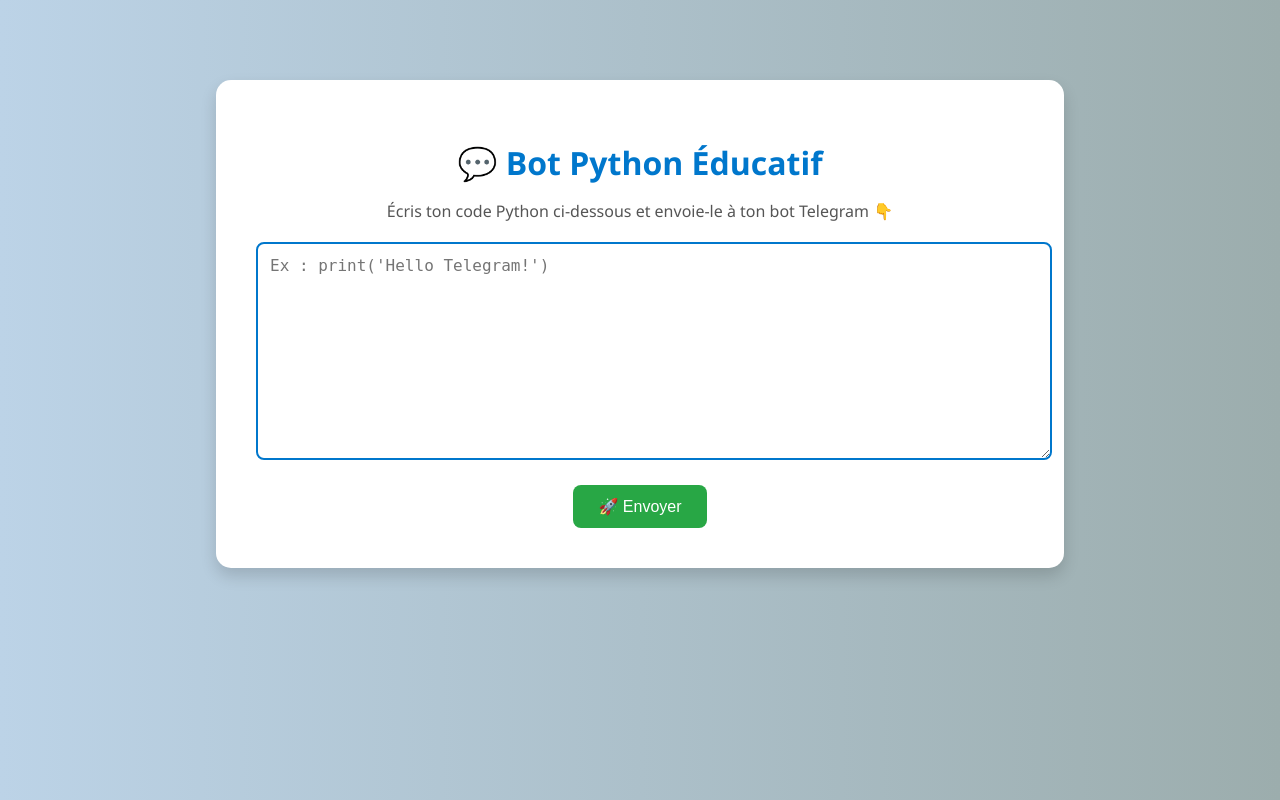
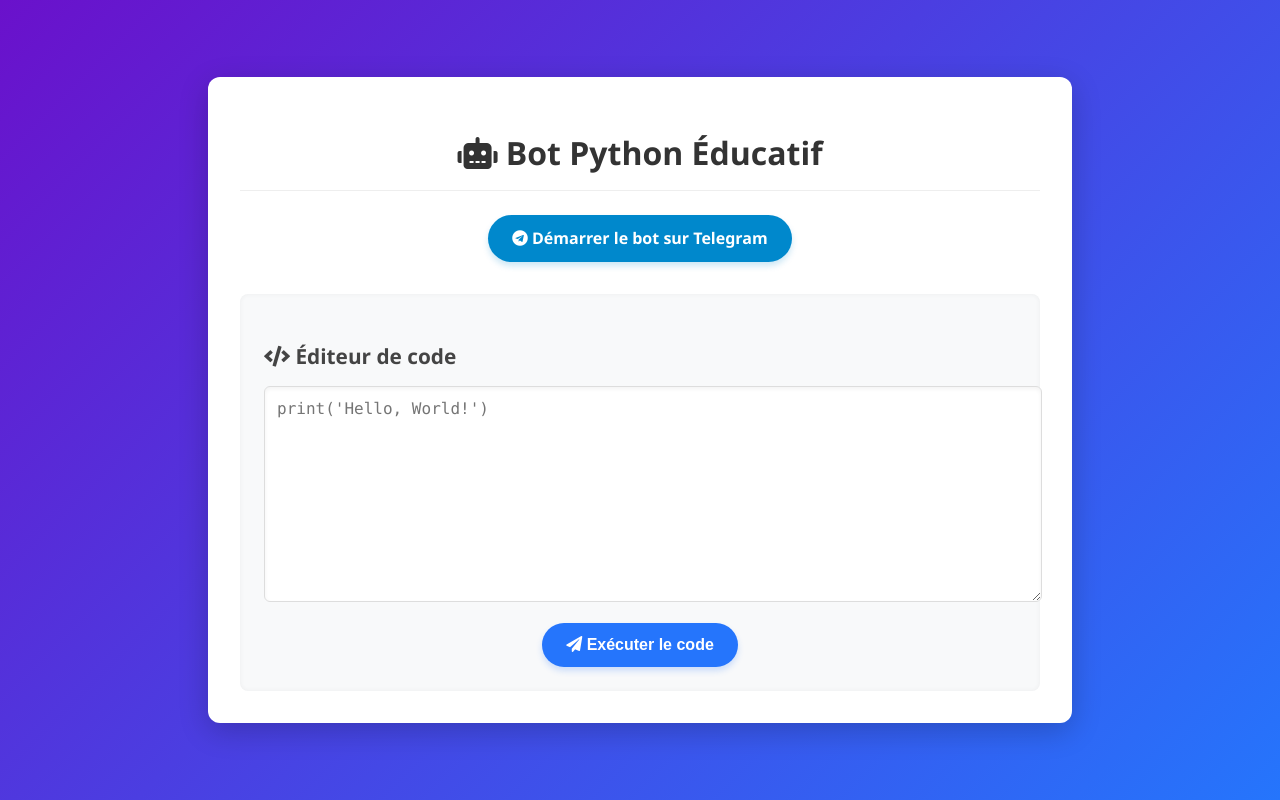
Before and after one commit to ranim43500/bot-python, a Flask app: page / in a window 1280 px wide. Run offline with Flask 3, Linux system fonts and the light colour scheme; data that the repository does not hold is empty.

Commit message:
fixer les erreur

```diff
--- a/interface_web/app.py
+++ b/interface_web/app.py
@@ -1,21 +1,66 @@
-from flask import Flask, render_template, request
+from flask import Flask, render_template, request, jsonify
 import requests
+from flask_cors import CORS  # Import pour gérer le CORS
 
 app = Flask(__name__)
+CORS(app)  # Activer CORS pour toutes les routes
 
 BOT_TOKEN = "7426449390:AAFvKcfiKArCsnd9_KpY6sETzK1VL4IJHtA"
-CHAT_ID = "123456789"
+CHAT_ID = "7726471914"  # ID Telegram de Shayma Dridi
+
+def get_bot_info():
+    """Récupérer les informations du bot depuis l'API Telegram"""
+    try:
+        response = requests.get(f"https://api.telegram.org/bot{BOT_TOKEN}/getMe")
+        if response.status_code == 200:
+            data = response.json()
+            if data.get("ok"):
+                return data.get("result", {})
+    except Exception as e:
+        print(f"Erreur lors de la récupération des informations du bot: {e}")
+
+    return {"username": "votre_bot_username", "first_name": "Bot Python"}
 
 @app.route("/", methods=["GET", "POST"])
 def index():
+    bot_info = get_bot_info()
+
     if request.method == "POST":
         code = request.form["code"]
-        requests.post(f"https://api.telegram.org/bot{BOT_TOKEN}/sendMessage", data={
-            "chat_id": CHAT_ID,
-            "text": f"Code reçu depuis l'interface web :\n{code}"
-        })
-        return render_template("index.html", message="✅ Code envoyé au bot avec succès !")
-    return render_template("index.html", message="")
+        try:
+            response = requests.post(f"https://api.telegram.org/bot{BOT_TOKEN}/sendMessage", data={
+                "chat_id": CHAT_ID,
+                "text": f"Code reçu depuis l'interface web :\n{code}"
+            })
+
+            # Vérifier si l'envoi a réussi
+            if response.status_code == 200:
+                return render_template("index.html", message="✅ Code envoyé au bot avec succès !", bot_info=bot_info)
+            else:
+                error_data = response.json() if response.headers.get('content-type', '').startswith('application/json') else {"description": "Erreur inconnue"}
+                error_msg = error_data.get("description", "Erreur inconnue")
+
+                if "chat not found" in error_msg:
+                    error_msg = "Chat non trouvé. Assurez-vous d'avoir démarré une conversation avec le bot sur Telegram en envoyant /start"
+
+                print(f"Erreur Telegram API: {response.status_code} - {response.text}")
+                return render_template("index.html", message=f"❌ Erreur: {error_msg}", bot_info=bot_info)
+        except Exception as e:
+            print(f"Exception: {str(e)}")
+            return render_template("index.html", message=f"❌ Erreur: {str(e)}", bot_info=bot_info)
+
+    return render_template("index.html", message="", bot_info=bot_info)
+
+# Route pour gérer les requêtes CORS preflight
+@app.route("/", methods=["OPTIONS"])
+def options():
+    return "", 200
+
+# Ajout d'un point de terminaison pour les tests
+@app.route("/test", methods=["GET"])
+def test():
+    return jsonify({"status": "ok", "message": "API is working"})
 
 if __name__ == "__main__":
-    app.run(debug=True)
+    print("Starting web interface on http://127.0.0.1:5500")
+    app.run(debug=True, port=5500)
--- a/interface_web/static/style.css
+++ b/interface_web/static/style.css
@@ -1,62 +1,227 @@
 body {
-    background: linear-gradient(to right, #bcd3e7, #9cadad);
     font-family: 'Segoe UI', Tahoma, Geneva, Verdana, sans-serif;
+    background: linear-gradient(135deg, #6a11cb 0%, #2575fc 100%);
     margin: 0;
     padding: 0;
+    min-height: 100vh;
+    display: flex;
+    justify-content: center;
+    align-items: center;
     color: #333;
 }
 
 .container {
     background-color: #ffffff;
-    width: 60%;
-    margin: 80px auto;
-    padding: 40px;
-    border-radius: 15px;
-    box-shadow: 0 8px 16px rgba(0, 0, 0, 0.15);
-    text-align: center;
+    width: 80%;
+    max-width: 800px;
+    padding: 2rem;
+    border-radius: 12px;
+    box-shadow: 0 8px 30px rgba(0, 0, 0, 0.2);
+    animation: fadeIn 0.5s ease-in-out;
+}
+
+@keyframes fadeIn {
+    from { opacity: 0; transform: translateY(20px); }
+    to { opacity: 1; transform: translateY(0); }
 }
 
 h1 {
-    color: #0077cc;
-    margin-bottom: 10px;
+    color: #333;
+    text-align: center;
+    font-size: 2rem;
+    margin-bottom: 1.5rem;
+    padding-bottom: 1rem;
+    border-bottom: 1px solid #eee;
 }
 
-p {
-    color: #555;
-    margin-bottom: 20px;
+h2 {
+    color: #444;
+    font-size: 1.3rem;
+    margin-top: 1.5rem;
+    margin-bottom: 1rem;
+}
+
+.start-bot {
+    text-align: center;
+    margin-bottom: 2rem;
+}
+
+.telegram-button {
+    display: inline-block;
+    background-color: #0088cc;
+    color: white;
+    padding: 0.8rem 1.5rem;
+    border-radius: 30px;
+    text-decoration: none;
+    font-weight: bold;
+    transition: all 0.3s ease;
+    box-shadow: 0 4px 6px rgba(0, 136, 204, 0.2);
+}
+
+.telegram-button:hover {
+    background-color: #0077b5;
+    transform: translateY(-2px);
+    box-shadow: 0 6px 8px rgba(0, 136, 204, 0.3);
+}
+
+.code-editor {
+    background-color: #f8f9fa;
+    padding: 1.5rem;
+    border-radius: 8px;
+    box-shadow: inset 0 0 5px rgba(0, 0, 0, 0.05);
 }
 
 textarea {
     width: 100%;
     padding: 12px;
     font-size: 16px;
-    font-family: monospace;
-    border: 2px solid #0077cc;
-    border-radius: 8px;
+    font-family: 'Consolas', 'Monaco', monospace;
+    background-color: #fff;
+    border: 1px solid #ddd;
+    border-radius: 6px;
     resize: vertical;
-    margin-bottom: 20px;
+    margin-bottom: 1rem;
+    min-height: 180px;
+    box-shadow: inset 0 2px 4px rgba(0, 0, 0, 0.05);
+    transition: border-color 0.3s ease;
+}
+
+textarea:focus {
+    border-color: #2575fc;
+    outline: none;
+    box-shadow: 0 0 0 3px rgba(37, 117, 252, 0.2);
 }
 
 button {
-    background-color: #28a745;
+    background-color: #2575fc;
     color: white;
-    padding: 12px 25px;
+    padding: 0.8rem 1.5rem;
     border: none;
-    border-radius: 8px;
-    font-size: 16px;
+    border-radius: 30px;
+    font-size: 1rem;
     cursor: pointer;
-    transition: background-color 0.3s ease;
+    transition: all 0.3s ease;
+    box-shadow: 0 4px 6px rgba(37, 117, 252, 0.2);
+    display: block;
+    margin: 0 auto;
+    font-weight: 600;
 }
 
 button:hover {
-    background-color: #218838;
+    background-color: #1a5fc8;
+    transform: translateY(-2px);
+    box-shadow: 0 6px 8px rgba(37, 117, 252, 0.3);
+}
+
+button:active {
+    transform: translateY(0);
 }
 
 .message {
-    margin-top: 20px;
-    padding: 12px;
+    margin-top: 1.5rem;
+    padding: 1rem;
+    border-radius: 8px;
     background-color: #d4edda;
     color: #155724;
-    border: 1px solid #c3e6cb;
+    text-align: center;
+    animation: slideIn 0.3s ease-out;
+}
+
+@keyframes slideIn {
+    from { opacity: 0; transform: translateY(-10px); }
+    to { opacity: 1; transform: translateY(0); }
+}
+
+.message.error {
+    background-color: #f8d7da;
+    color: #721c24;
+}
+
+.message i {
+    margin-right: 8px;
+}
+
+@media (max-width: 768px) {
+    .container {
+        width: 90%;
+        padding: 1.5rem;
+    }
+
+    h1 {
+        font-size: 1.6rem;
+    }
+
+    h2 {
+        font-size: 1.2rem;
+    }
+
+    button, .telegram-button {
+        padding: 0.7rem 1.2rem;
+    }
+}
+
+.user-info {
+    margin-top: 30px;
+    padding: 15px;
+    background-color: #e9f2fd;
+    border: 1px solid #cce5ff;
     border-radius: 8px;
 }
+
+.user-info p {
+    margin: 5px 0;
+}
+
+.bot-info {
+    margin-top: 30px;
+    padding: 15px;
+    background-color: #e7f3fe;
+    border: 1px solid #b6dbff;
+    border-radius: 8px;
+}
+
+.bot-info h3 {
+    color: #0077cc;
+    margin-top: 0;
+    margin-bottom: 10px;
+}
+
+.bot-info a {
+    color: #0077cc;
+    text-decoration: none;
+    font-weight: bold;
+}
+
+.bot-info a:hover {
+    text-decoration: underline;
+}
+
+.bot-info code {
+    background-color: #f8f9fa;
+    padding: 2px 5px;
+    border-radius: 3px;
+    font-family: monospace;
+}
+
+.bot-info .tip {
+    background-color: #fff9e6;
+    border-left: 4px solid #ffd966;
+    padding: 8px 12px;
+    margin-top: 10px;
+    font-style: italic;
+}
+
+.debug {
+    margin-top: 20px;
+    font-size: 0.8em;
+    color: #666;
+}
+
+.debug a {
+    color: #0077cc;
+    text-decoration: none;
+}
+
+.debug a:hover {
+    text-decoration: underline;
+}
--- a/interface_web/templates/index.html
+++ b/interface_web/templates/index.html
@@ -4,17 +4,31 @@
     <meta charset="UTF-8">
     <title>Bot Python Éducatif</title>
     <link rel="stylesheet" href="{{ url_for('static', filename='style.css') }}">
+    <link rel="stylesheet" href="https://cdnjs.cloudflare.com/ajax/libs/font-awesome/5.15.4/css/all.min.css">
 </head>
 <body>
     <div class="container">
-        <h1>💬 Bot Python Éducatif</h1>
-        <p>Écris ton code Python ci-dessous et envoie-le à ton bot Telegram 👇</p>
-        <form method="post">
-            <textarea name="code" rows="10" cols="50" placeholder="Ex : print('Hello Telegram!')"></textarea>
-            <button type="submit">🚀 Envoyer</button>
-        </form>
+        <h1><i class="fas fa-robot"></i> Bot Python Éducatif</h1>
+
+        <div class="start-bot">
+            <a href="https://t.me/{{ bot_info.username }}" target="_blank" class="telegram-button">
+                <i class="fab fa-telegram"></i> Démarrer le bot sur Telegram
+            </a>
+        </div>
+
+        <div class="code-editor">
+            <h2><i class="fas fa-code"></i> Éditeur de code</h2>
+            <form method="post" action="/">
+                <textarea name="code" rows="10" placeholder="print('Hello, World!')" required></textarea>
+                <button type="submit"><i class="fas fa-paper-plane"></i> Exécuter le code</button>
+            </form>
+        </div>
+
         {% if message %}
-            <div class="message">{{ message }}</div>
+            <div class="message {% if '❌' in message %}error{% endif %}">
+                <i class="{% if '❌' in message %}fas fa-exclamation-circle{% else %}fas fa-check-circle{% endif %}"></i>
+                {{ message }}
+            </div>
         {% endif %}
     </div>
 </body>
```
